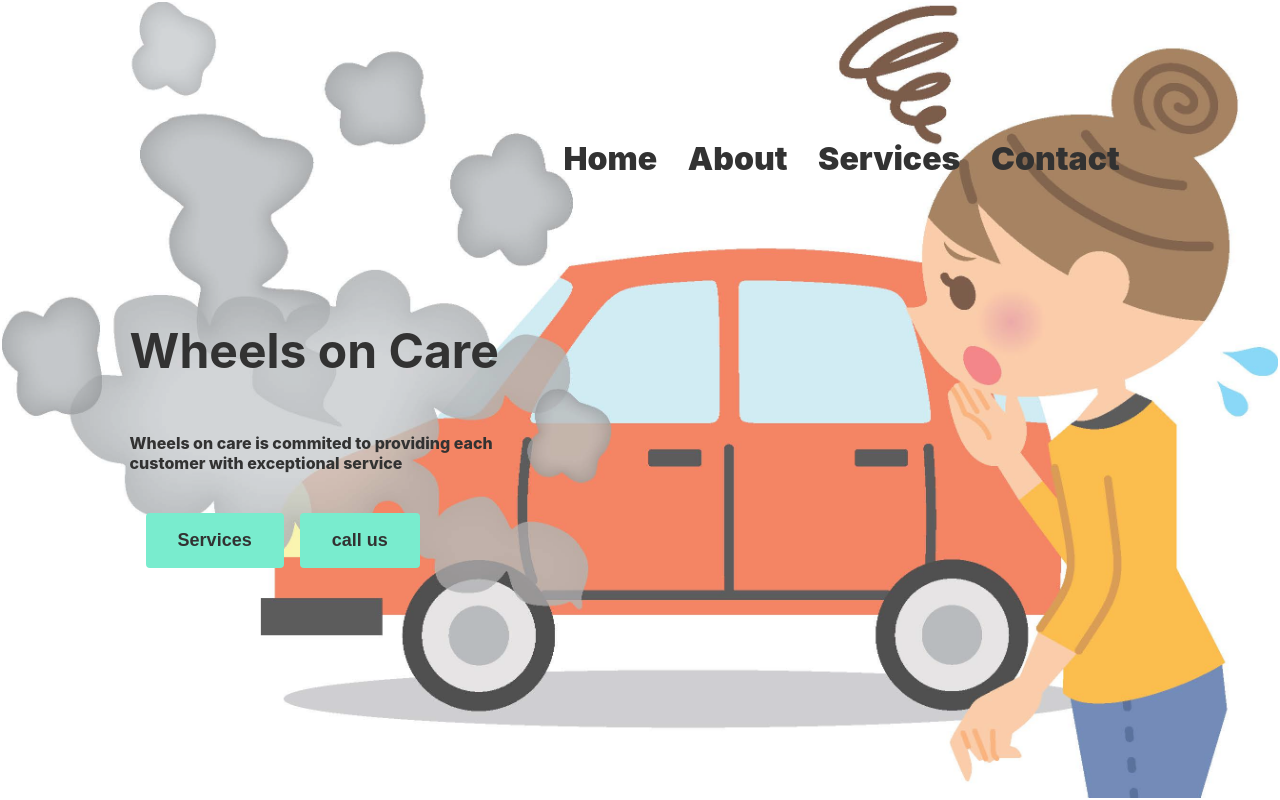
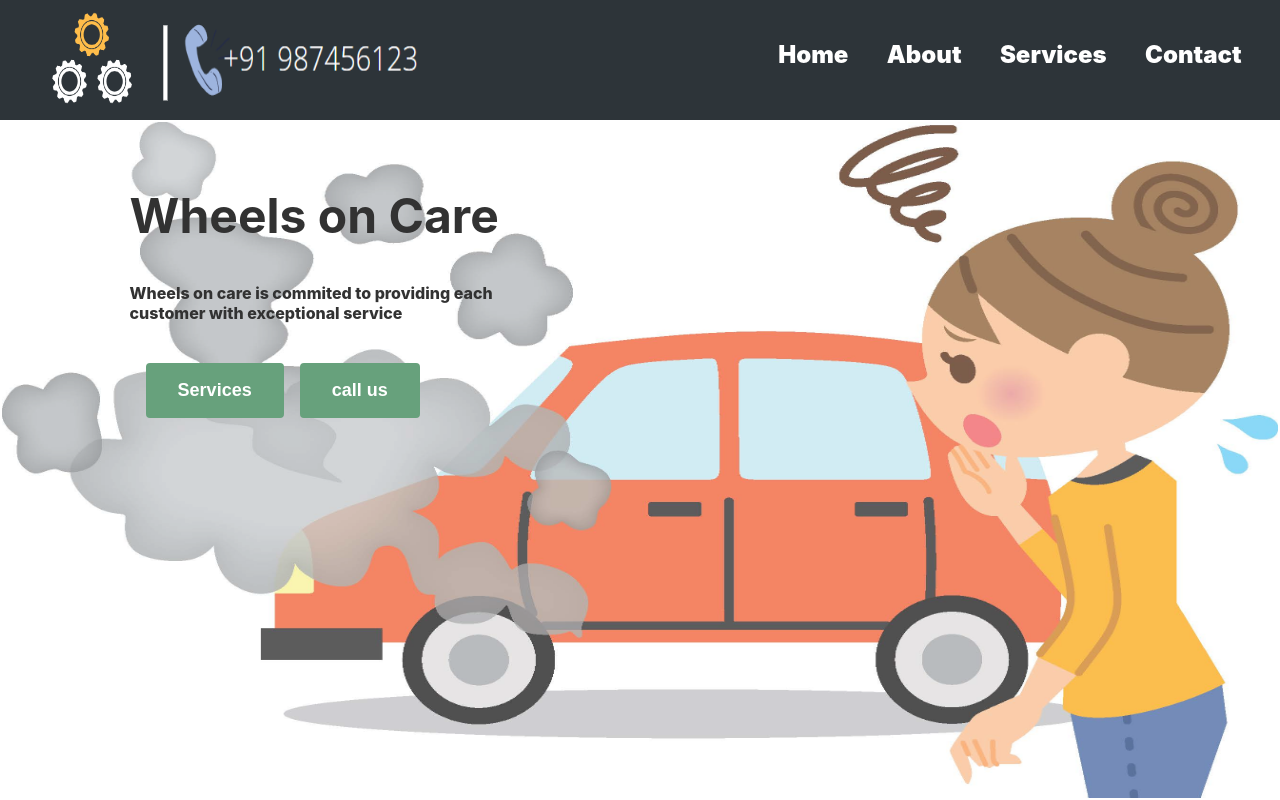
Before and after one commit to nikhilDevarasetty/Wheels_on_care, a React app in the folder client/: page / in a window 1280 px wide. Built offline with nearby package versions, Linux system fonts and the light colour scheme.

Commit message:
partially done Hom page

```diff
--- a/client/src/components/About/index.js
+++ b/client/src/components/About/index.js
@@ -2,7 +2,7 @@ import React from "react";
 import styles from "./style.module.css";
 
 const About = () => {
-  return <div className={styles.bgc}>About Section</div>;
+  return <div className={styles.about}>About Section</div>;
 };
 
 export default About;
--- a/client/src/components/About/style.module.css
+++ b/client/src/components/About/style.module.css
@@ -1,3 +1,3 @@
-.bgc {
-  background-color: black;
+.about {
+  height: 100%;
 }
--- a/client/src/components/App/index.js
+++ b/client/src/components/App/index.js
@@ -1,12 +1,45 @@
 import React from "react";
 import styles from "./style.module.css";
+import { BrowserRouter as Router, Switch, Route, Link } from "react-router-dom";
+import logo from "../../assets/logo3.PNG";
+import phone from "../../assets/phone1.PNG";
 import Home from "../Home";
+import About from "../About";
+import Contact from "../Contact";
+import Services from "../Services";
 
 function App() {
   return (
-    <div className={styles.app}>
-      <Home />
-    </div>
+    <Router>
+      <div className={styles.app}>
+        <div className={styles.navbar}>
+          <div className={styles.logodiv}>
+            <img src={logo} className={styles.logo} alt="logo" />
+            <img src={phone} className={styles.phone} alt="phonenumber" />
+          </div>
+          <Link to="/contact" className={styles.route}>
+            Contact
+          </Link>
+          <Link to="/services" className={styles.route}>
+            Services
+          </Link>
+          <Link to="/about" className={styles.route}>
+            About
+          </Link>
+          <Link to="/" className={styles.route}>
+            Home
+          </Link>
+        </div>
+        <div className={styles.mainbody}>
+          <Switch>
+            <Route exact path="/" component={Home} />
+            <Route exact path="/about" component={About} />
+            <Route exact path="/services" component={Services} />
+            <Route exact path="/contact" component={Contact} />
+          </Switch>
+        </div>
+      </div>
+    </Router>
   );
 }
 
--- a/client/src/components/App/style.module.css
+++ b/client/src/components/App/style.module.css
@@ -1,3 +1,42 @@
 .app {
   height: 100vh;
 }
+
+.navbar {
+  background-color: #2d3439;
+  height: 15%;
+}
+
+.mainbody {
+  height: 85%;
+}
+
+.route {
+  color: white;
+  float: right;
+  text-decoration: none;
+  margin-top: 2.5rem;
+  margin-right: 3%;
+  font-size: x-large;
+  font-weight: 900;
+}
+
+.logo {
+  height: 80%;
+  width: 23%;
+  margin-top: 10px;
+}
+
+.logodiv {
+  display: inline-block;
+  width: 30%;
+  height: 100%;
+  margin-left: 3rem;
+  /* border: 2px solid white; */
+}
+
+.phone {
+  width: 70%;
+  height: 70%;
+  margin-left: 20px;
+}
--- a/client/src/components/Home/index.js
+++ b/client/src/components/Home/index.js
@@ -1,15 +1,28 @@
 import React from "react";
-import { BrowserRouter as Router, Switch, Route, Link } from "react-router-dom";
 import styles from "./style.module.css";
-
-import About from "../About";
-import Contact from "../Contact";
-import Services from "../Services";
 
 const Home = () => {
   return (
     <div className={styles.home}>
-      <div className={styles.navBar}>
+      <div className={styles.nameBlock}>
+        <div className={styles.name}>Wheels on Care</div>
+        <div className={styles.caption}>
+          Wheels on care is commited to providing each customer with exceptional
+          service
+        </div>
+        <div className={styles.buttons}>
+          <button className={styles.button}>Services</button>
+          <button className={styles.button}>call us</button>
+        </div>
+      </div>
+    </div>
+  );
+};
+
+export default Home;
+
+{
+  /* <div className={styles.navBar}>
         <Router>
           <Link to="/contact" className={styles.route}>
             Contact
@@ -31,20 +44,5 @@ const Home = () => {
             <Route path="/contact" component={Contact} />
           </Switch>
         </Router>
-      </div>
-      <div className={styles.nameBlock}>
-        <div className={styles.name}>Wheels on Care</div>
-        <div className={styles.caption}>
-          Wheels on care is commited to providing each customer with exceptional
-          service
-        </div>
-        <div className={styles.buttons}>
-          <button className={styles.button}>Services</button>
-          <button className={styles.button}>call us</button>
-        </div>
-      </div>
-    </div>
-  );
-};
-
-export default Home;
+      </div> */
+}
--- a/client/src/components/Home/style.module.css
+++ b/client/src/components/Home/style.module.css
@@ -1,28 +1,9 @@
 .home {
-  width: 100%;
   height: 100%;
+  border: 2px solid white;
   background: url(../../assets/homebcg2.jpg) no-repeat;
   background-size: 100% 100%;
   opacity: 0.8;
-  border: 2px solid white;
-}
-
-.navBar {
-  width: 80%;
-  height: 20%;
-  /* border: 2px solid red; */
-  margin-left: 10%;
-  margin-top: 6rem;
-}
-
-.route {
-  color: black;
-  float: right;
-  text-decoration: none;
-  margin-top: 4%;
-  margin-right: 3%;
-  font-size: xx-large;
-  font-weight: 1000;
 }
 
 .nameBlock {
@@ -49,10 +30,10 @@
 
 .button {
   padding: 15px 30px;
-  border: 2px solid #58e8c2;
-  background-color: #58e8c2;
+  border: 2px solid #428a5c;
+  background-color: #428a5c;
   cursor: pointer;
-  color: black;
+  color: white;
   margin-left: 1rem;
   font-size: large;
   font-weight: 800;
```
Also changed, not shown: client/src/assets/homebcg1.jpg (deleted), client/src/assets/logo3.PNG (added), client/src/assets/phone1.PNG (added), 1 other file.
